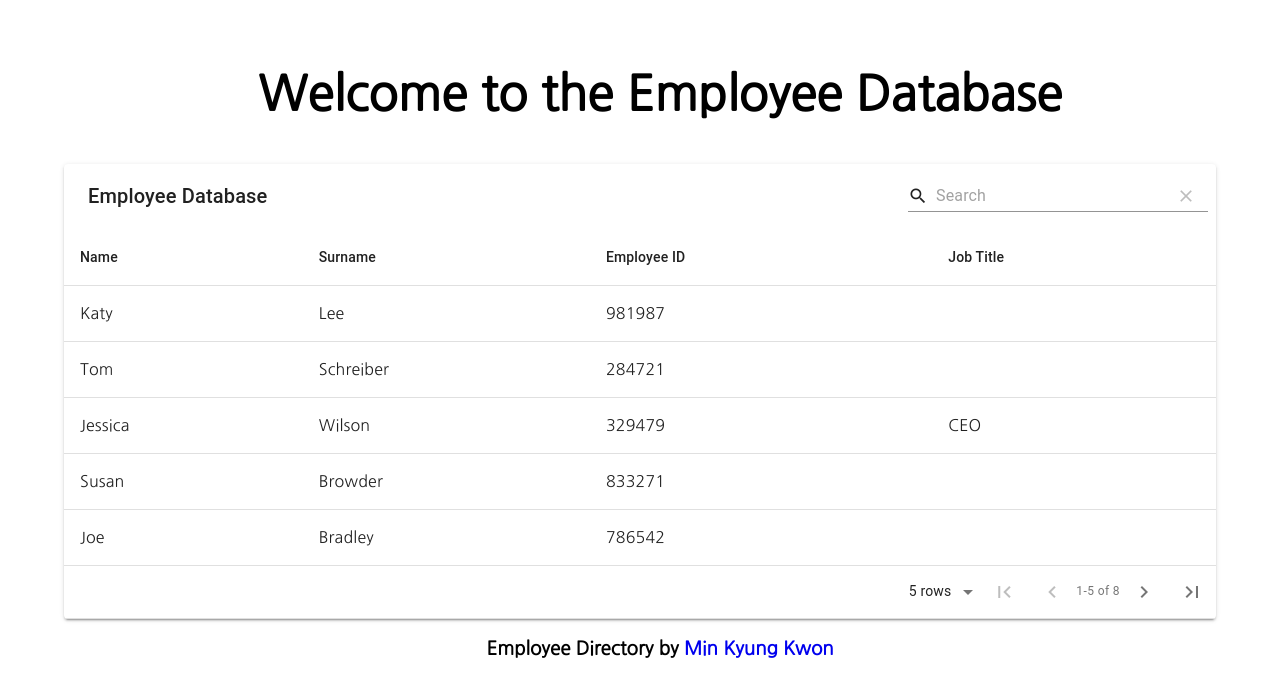
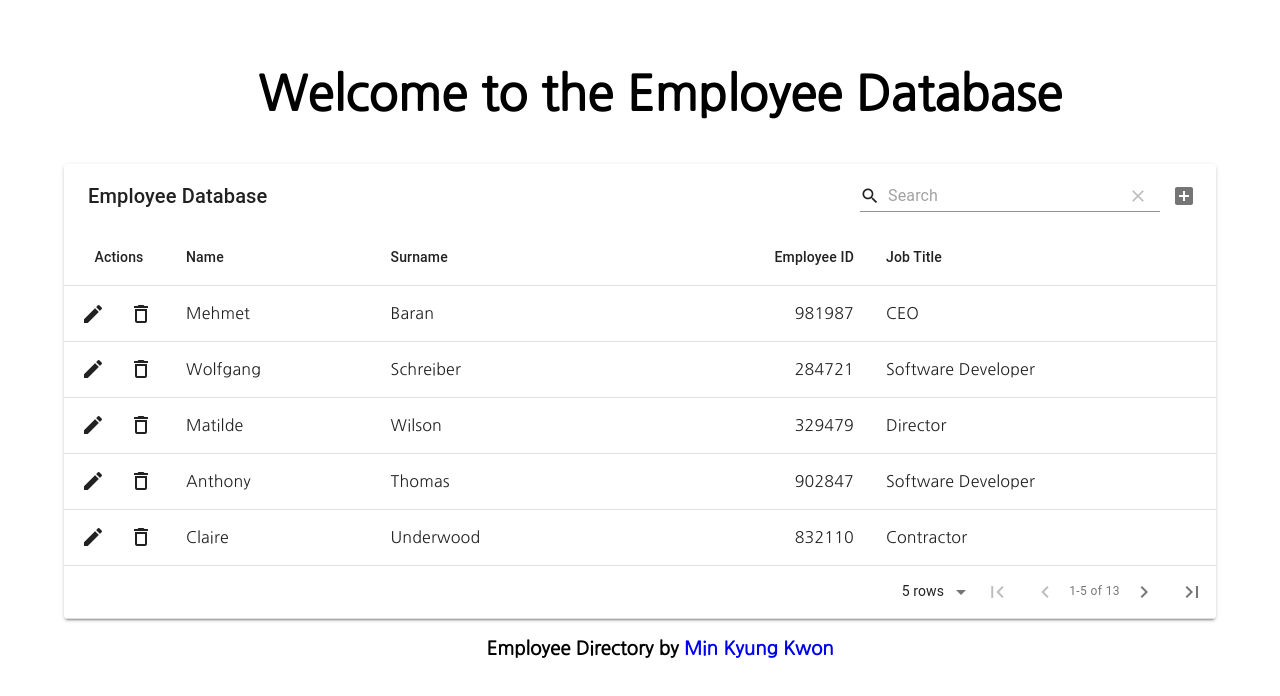
Before and after one commit to MK-Kwon/React-Employee-Directory, a React (Create React App) app in the folder react-employee-directory/: page / in a window 1280 px wide. Shown: the top 696 px of the page. Built offline with nearby package versions, Linux system fonts and the light colour scheme.

Commit message:
made the table component stateful

```diff
--- a/react-employee-directory/package.json
+++ b/react-employee-directory/package.json
@@ -3,7 +3,7 @@
   "version": "0.1.0",
   "private": true,
   "dependencies": {
-    "@material-ui/core": "^4.9.3",
+    "@material-ui/core": "^4.11.0",
     "@testing-library/jest-dom": "^4.2.4",
     "@testing-library/react": "^9.4.0",
     "@testing-library/user-event": "^7.2.1",
@@ -11,7 +11,8 @@
     "material-table": "^1.57.2",
     "react": "^16.12.0",
     "react-dom": "^16.12.0",
-    "react-scripts": "3.4.0"
+    "react-scripts": "3.4.0",
+    "web-vitals": "^0.2.4"
   },
   "scripts": {
     "start": "react-scripts start",
--- a/react-employee-directory/src/components/Table.js
+++ b/react-employee-directory/src/components/Table.js
@@ -1,37 +1,82 @@
-import React, { Component } from 'react';
+import React from 'react';
 import MaterialTable from 'material-table';
 
-class Table extends Component {
-    render() {
-        return (
-            <MaterialTable
-                title='Employee Database'
-                columns={[
+export default function Table() {
+    const [state, setState] = React.useState({
+        columns: [
             { title: 'Name', field: 'name' },
             { title: 'Surname', field: 'surname' },
-                    { title: 'Employee ID', field: 'employeeID' },
+            { title: 'Employee ID', field: 'employeeID', type: 'numeric' },
             {
                 title: 'Job Title',
                 field: 'jobTitle',
-                        lookup: { 30: 'Graphic Design', 70: 'IT', 1: 'CEO', 12: 'HR', 25: 'Accounting' },
+                lookup: { 34: 'HR Specialist', 63: 'CEO', 1: 'Director', 2: 'Accounting', 3: 'Software Developer', 4: 'Contractor' },
             },
-                ]}
-                data={[
-                    { name: 'Katy', surname: 'Lee', employeeID: 981987, jobTitle: 63 },
-                    { name: 'Tom', surname: 'Schreiber', employeeID: 284721, jobTitle: 3 },
-                    { name: 'Jessica', surname: 'Wilson', employeeID: 329479, jobTitle: 1 },
-                    { name: 'Susan', surname: 'Browder', employeeID: 833271, jobTitle: 2 },
+        ],
+        data: [
+            { name: 'Mehmet', surname: 'Baran', employeeID: 981987, jobTitle: 63 },
+            { name: 'Wolfgang', surname: 'Schreiber', employeeID: 284721, jobTitle: 3 },
+            { name: 'Matilde', surname: 'Wilson', employeeID: 329479, jobTitle: 1 },
+            { name: 'Anthony', surname: 'Thomas', employeeID: 902847, jobTitle: 3 },
+            { name: 'Claire', surname: 'Underwood', employeeID: 832110, jobTitle: 4 },
+            { name: 'Arya', surname: 'Stark', employeeID: 768390, jobTitle: 34 },
+            { name: 'Henry', surname: 'Hanks', employeeID: 899003, jobTitle: 1 },
+            { name: 'Maria', surname: 'Browder', employeeID: 833271, jobTitle: 2 },
             { name: 'Joe', surname: 'Bradley', employeeID: 786542, jobTitle: 34 },
             { name: 'Paul', surname: 'Green', employeeID: 382813, jobTitle: 3 },
-                    { name: 'Zerya Betül', surname: 'Baran', employeeID: 207717, jobTitle: 34 },
+            { name: 'Zerya', surname: 'Baran', employeeID: 207717, jobTitle: 34 },
             { name: 'Rikke', surname: 'Hansen', employeeID: 393748, jobTitle: 2 },
-                ]}
-                options={{
-                    sorting: true
+            { name: 'Camil', surname: 'Chacon', employeeID: 653940, jobTitle: 63 },
+        ],
+    });
+
+    return (
+        <MaterialTable
+            title="Employee Database"
+            columns={state.columns}
+            data={state.data}
+            editable={{
+                onRowAdd: newData =>
+                    new Promise(resolve => {
+                        setTimeout(() => {
+                            resolve();
+                            setState(prevState => {
+                                const data = [...prevState.data];
+                                data.push(newData);
+                                return { ...prevState, data };
+                            });
+                        }, 600);
+                    }),
+                onRowUpdate: (newData, oldData) =>
+                    new Promise(resolve => {
+                        setTimeout(() => {
+                            resolve();
+                            if (oldData) {
+                                setState(prevState => {
+                                    // Copy previous state data to a new array
+                                    const data = [...prevState.data];
+                                    // Get edited row index
+                                    const index = data.indexOf(oldData);
+                                    // Replace old row with new one
+                                    data[index] = newData;
+                                    return { ...prevState, data };
+                                });
+                            }
+                        }, 600);
+                    }),
+                    onRowDelete: oldData =>
+                    new Promise(resolve => {
+                        setTimeout(() => {
+                            resolve();
+                            setState(prevState => {
+                                const data = [...prevState.data];
+                                const index = data.indexOf(oldData);
+                                data.splice(index, 1);
+                                return { ...prevState, data };
+                            });
+                        }, 600);
+                    }),
             }}
         />
-        )
+    );
 }
-}
-
-export default Table;
```
Also changed, not shown: 1 other file (tests, documents, lock files or other folders). Lines whose indentation alone changed are shown as unchanged.
